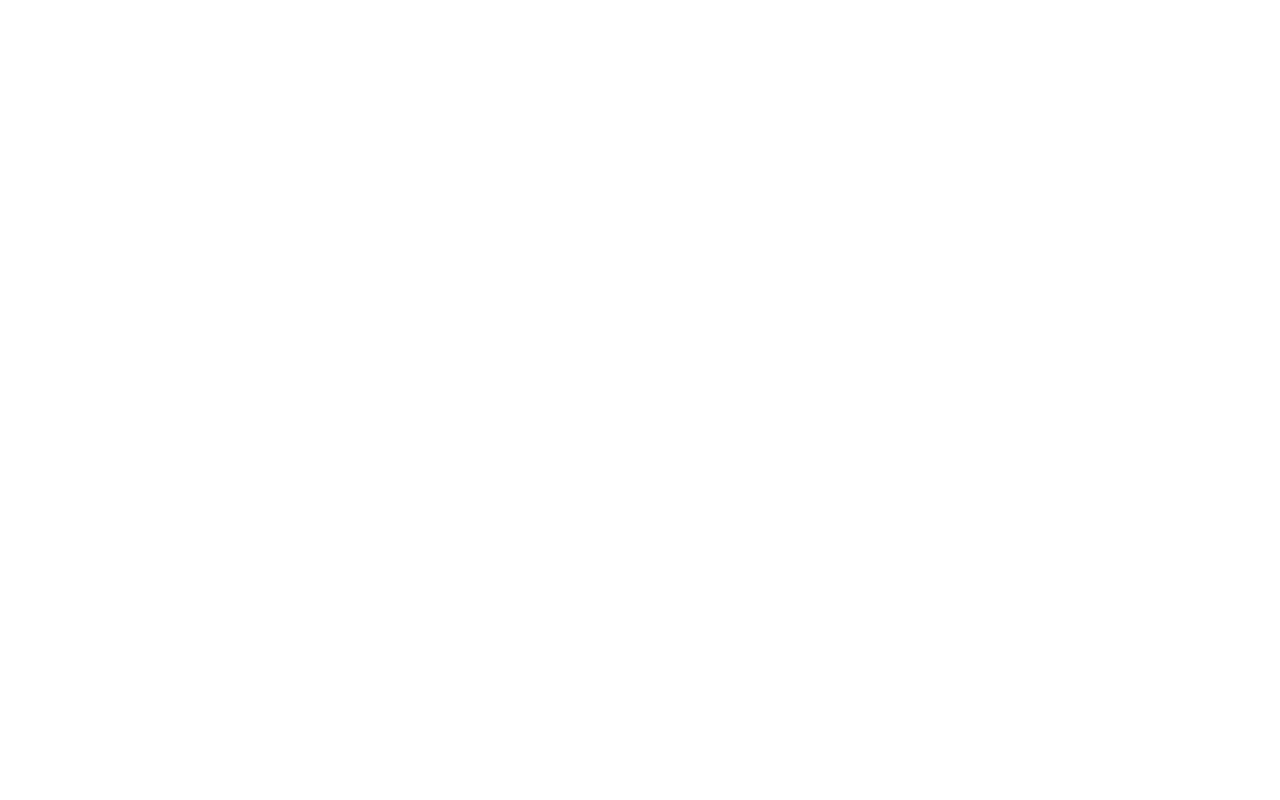
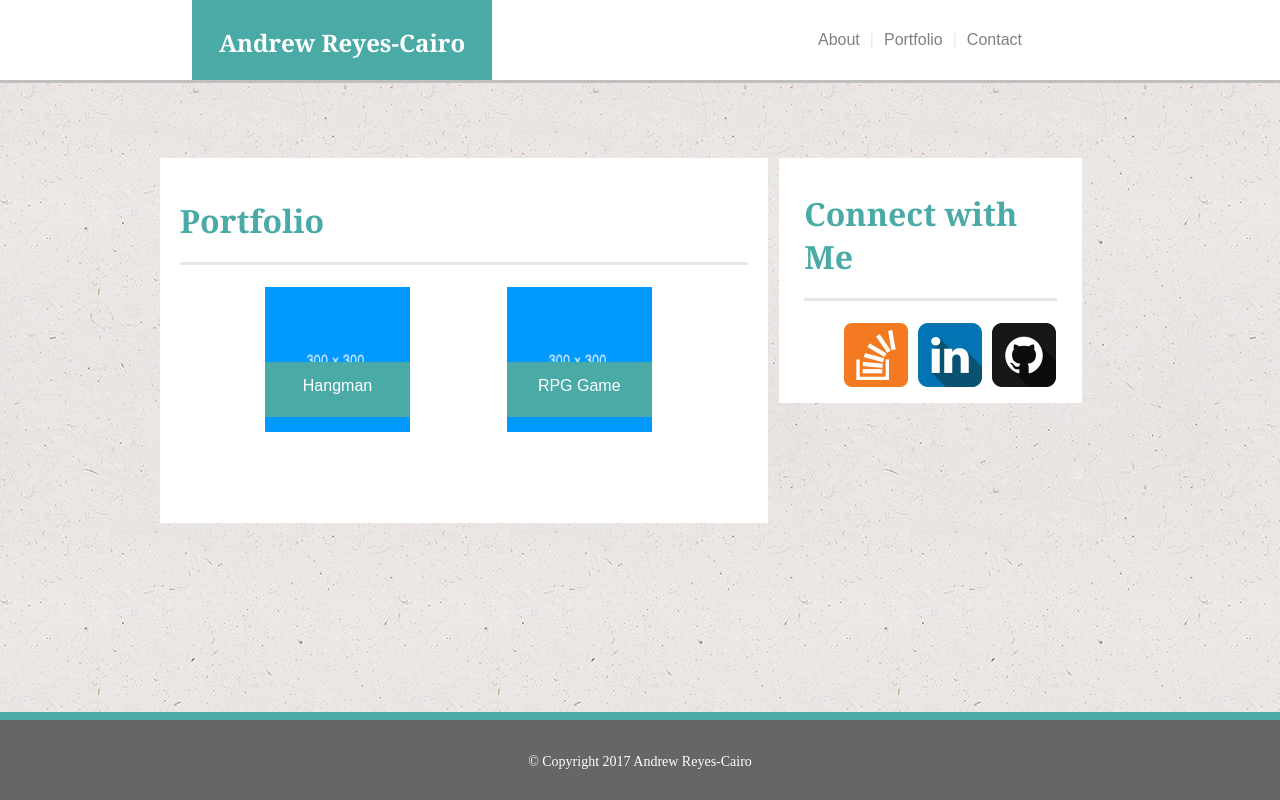
Before and after one commit to AndyRC6/Basic-Portfolio, a plain HTML site: page portfolio.html in a window 1280 px wide. Drawn offline with Linux system fonts and the light colour scheme.

Commit message:
added portfolio page -unfinished

```diff
--- a/assets/css/style.css
+++ b/assets/css/style.css
@@ -86,7 +86,7 @@ h1{
 	background-color: #ffffff;
 	width:20%;
 	margin-right: 15%;
-	padding:20px 20px;
+	padding:1% 2%;
 }
 .connectBox h1{
 	color:#4aaaa5;
@@ -140,3 +140,25 @@ input[type="submit"]{
 	font-size: 16px;
 	width:90px;
 }
+.gallerySection{
+	background-color: black;
+	margin-left: 15%;
+}
+#galleryBox{
+	float:left;
+	width:50%;
+}
+#galleryBox img{
+	width:60%;
+}
+#galleryBox p{
+	background-color:#4aaaa5;
+	position:relative;
+	width:60%;
+	height:40px;
+	clear:both;
+	text-align:center;
+	color:white;
+	bottom:70px;
+	padding-top:15px;
+}
--- a/portfolio.html
+++ b/portfolio.html
@@ -0,0 +1,47 @@
+<!DOCTYPE html>
+<html>
+<head>
+	<title>Portfolio - Andrew Reyes-Cairo</title>
+	<link rel="stylesheet" type="text/css" href="assets/css/style.css">
+</head>
+<body>
+	<div class="header">
+		<section class="myName">
+			<h1>Andrew Reyes-Cairo</h1>
+		</section>
+		<section class="headerLinks">
+			<ul>
+				<li><a href="index.html">About</a></li>
+				<li id="divider">|</li>
+				<li><a href="portfolio.html">Portfolio</a></li>
+				<li id="divider">|</li>
+				<li><a href="contact.html">Contact</a></li>
+			</ul>
+		</section>
+	</div>
+	<div class="content">
+		<h1>Portfolio</h1>
+		<div class="gallerySection">
+			<section id="galleryBox">
+				<img src="assets/images/300x300.png">
+				<p>Hangman</p>
+			</section>
+			<section id="galleryBox">
+				<img src="assets/images/300x300.png">
+				<p>RPG Game</p>
+			</section>
+			</div>
+	</div>
+	<div class="connectBox">
+		<h1>Connect with Me</h1>
+		<ul class="iconList">
+			<li style="margin-right:10px"><a href="https://stackoverflow.com/users/4234150/andyrc" target="_blank"><img src="assets/images/if_overflow_386674.png" alt="Stack Overflow"></a></li>
+			<li style="margin-right:10px"><a href="https://www.linkedin.com/in/andrew-reyes-cairo-1075a7121/" target="_blank"><img src="assets/images/if_linkedin_252090.png" alt="Linkdin"></a></li>
+			<li><a href="https://github.com/AndyRC6" target="_blank"><img src="assets/images/if_github_253591.png" alt="Github"></a></li>
+		</ul>
+	</div>
+	<div class="footer">
+		<p>© Copyright 2017 Andrew Reyes-Cairo</p>
+	</div>
+</body>
+</html>
```
Also changed, not shown: contact.html (+1 -1 lines), index.html (+3 -3 lines), assets/images/300x300.png (added).
